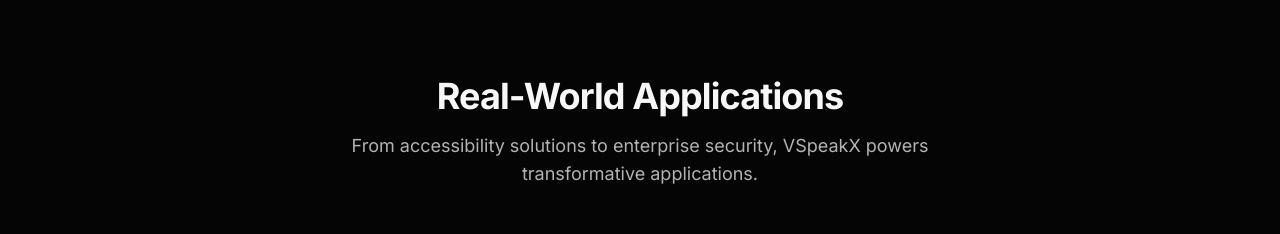
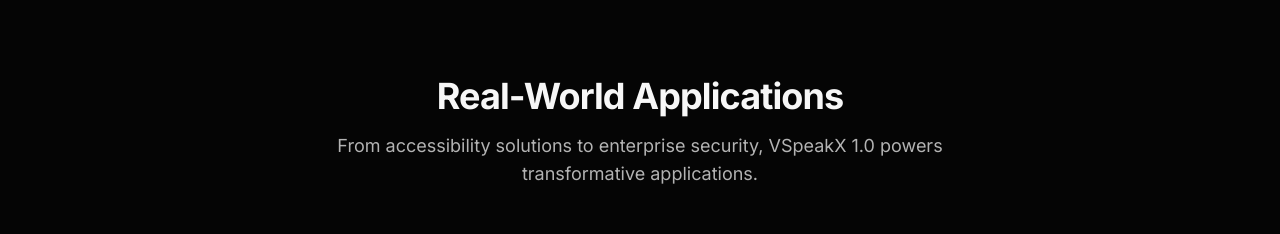
Before and after one commit to visionspeakai-admin/vision-speak-ai, a Next.js app: page / in a window 1280 px wide. Shown: the part 5480-5714 px from the top of the page. Built offline with nearby package versions, Linux system fonts and the light colour scheme; no server answers.

Commit message:
Update page.tsx

```diff
--- a/app/page.tsx
+++ b/app/page.tsx
@@ -432,7 +432,7 @@
             Real-World Applications
           </h2>
           <p className='body-text max-w-2xl mx-auto'>
-            From accessibility solutions to enterprise security, VSpeakX powers
+            From accessibility solutions to enterprise security, VSpeakX 1.0 powers
             transformative applications.
           </p>
         </ScrollReveal>
```
